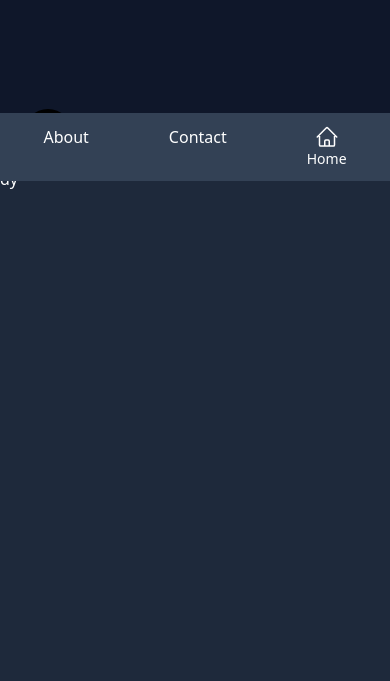
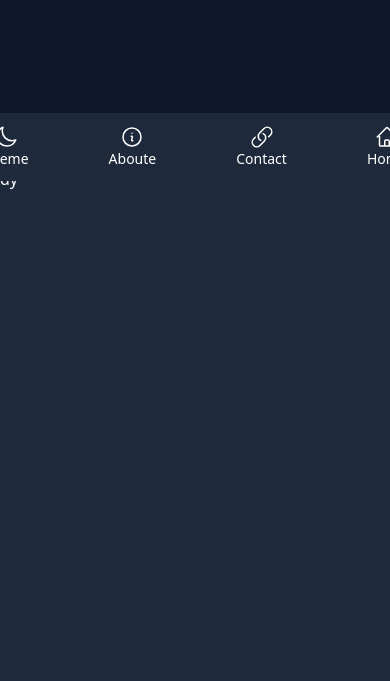
Before and after one commit to BornaAlizadeh/BornaALZ, a website: page index.html in a window 390 px wide. Shown: the part 663-1344 px from the top of the page. Drawn offline with Linux system fonts and the light colour scheme.

Commit message:
Add files via upload

```diff
--- a/index.html
+++ b/index.html
@@ -16,12 +16,12 @@
 
 
   <div class="w-full h-auto dark:bg-[#C9DABF] bg-slate-950 bg-opacity-85 flex justify-center border-b-2 border-slate-950 ">
-    <button onclick="addClass()" class="p-3 text-orange-500 duration-200 fixed bottom-6 left-6 md:bottom-2 md:left-2 bg-black rounded-full">
+    <button onclick="addClass()" class="p-3 hidden md:flex text-orange-500 duration-200 fixed bottom-6 left-6 md:bottom-2 md:left-2 bg-black rounded-full">
       <svg xmlns="http://www.w3.org/2000/svg" fill="none" viewBox="0 0 24 24" stroke-width="1.5" stroke="currentColor" class="size-6">
         <path stroke-linecap="round" stroke-linejoin="round" d="M21.752 15.002A9.72 9.72 0 0 1 18 15.75c-5.385 0-9.75-4.365-9.75-9.75 0-1.33.266-2.597.748-3.752A9.753 9.753 0 0 0 3 11.25C3 16.635 7.365 21 12.75 21a9.753 9.753 0 0 0 9.002-5.998Z" />
       </svg>
     </button>
-      <div class="container flex justify-between items-center">
+      <div class="container flex md:justify-between md:items-center">
         <label for="" class="p-4 text-3xl font-bold bg-gradient-to-br from-yellow-400 to-orange-500 bg-clip-text text-transparent">Borna ALZ</label>
         <nav class="lg:flex justify-center hidden">
           <a href="" class="p-3 font-medium hover:text-orange-500 duration-200 ">Home</a>
@@ -34,7 +34,7 @@
         <i class="fa-solid fa-bars duration-200"></i>
       </div> -->
       <!-- -------------------------------- -->
-      <div class="bg-slate-700 w-full h-14 flex items-center justify-center md:hidden bottom-0 fixed  duration-200" id="menu">
+      <div class="bg-slate-800 w-full h-14 flex items-center justify-center md:hidden bottom-0 fixed  duration-200" id="menu">
         <nav class="flex flex-row-reverse">
           <a id="hlink" href="" class="px-10 py-3 text-sm text-white font-medium hover:text-orange-500 duration-200 flex justify-center flex-col items-center">
             <svg xmlns="http://www.w3.org/2000/svg" fill="none" viewBox="0 0 24 24" stroke-width="1.5" stroke="currentColor" class="size-6">
@@ -42,9 +42,24 @@
             </svg>
             Home
           </a>
-          <a id="hlink" href="hlink" class="px-10 py-3 text-white font-medium hover:text-orange-500 duration-200 ">Contact</a>
-          <a id="hlink" href="" class="px-10 py-3 text-white font-medium hover:text-orange-500 duration-200 ">About</a>
-
+          <a id="hlink" href="" class="px-10 py-3 text-sm text-white font-medium hover:text-orange-500 duration-200 flex justify-center flex-col items-center">
+            <svg xmlns="http://www.w3.org/2000/svg" fill="none" viewBox="0 0 24 24" stroke-width="1.5" stroke="currentColor" class="size-6">
+              <path stroke-linecap="round" stroke-linejoin="round" d="M13.19 8.688a4.5 4.5 0 0 1 1.242 7.244l-4.5 4.5a4.5 4.5 0 0 1-6.364-6.364l1.757-1.757m13.35-.622 1.757-1.757a4.5 4.5 0 0 0-6.364-6.364l-4.5 4.5a4.5 4.5 0 0 0 1.242 7.244" />
+            </svg>
+            Contact
+          </a>
+          <a id="hlink" href="" class="px-10 py-3 text-sm text-white font-medium hover:text-orange-500 duration-200 flex justify-center flex-col items-center">
+            <svg xmlns="http://www.w3.org/2000/svg" fill="none" viewBox="0 0 24 24" stroke-width="1.5" stroke="currentColor" class="size-6">
+              <path stroke-linecap="round" stroke-linejoin="round" d="m11.25 11.25.041-.02a.75.75 0 0 1 1.063.852l-.708 2.836a.75.75 0 0 0 1.063.853l.041-.021M21 12a9 9 0 1 1-18 0 9 9 0 0 1 18 0Zm-9-3.75h.008v.008H12V8.25Z" />
+            </svg>
+            Aboute
+          </a>
+          <button onclick="addClass()" class="font-medium px-10 hover:text-orange-500 py-3 text-sm text-white duration-200 flex justify-center flex-col items-center">
+            <svg xmlns="http://www.w3.org/2000/svg" fill="none" viewBox="0 0 24 24" stroke-width="1.5" stroke="currentColor" class="size-6">
+              <path stroke-linecap="round" stroke-linejoin="round" d="M21.752 15.002A9.72 9.72 0 0 1 18 15.75c-5.385 0-9.75-4.365-9.75-9.75 0-1.33.266-2.597.748-3.752A9.753 9.753 0 0 0 3 11.25C3 16.635 7.365 21 12.75 21a9.753 9.753 0 0 0 9.002-5.998Z" />
+            </svg>
+            Theme
+          </button>
         </nav>
       </div>
   </div>
@@ -61,7 +76,7 @@
       </label>
       <div id="talkw" class="flex flex-col justify-center items-center relative bottom-14 ">
         <!-- <img class="lg:w-96 w-60" src="./images/letter-b.png" alt="" onmousedown="return false" oncopy="return false" onselectstart="return false" oncontextmenu="return false"> -->
-        <label class="lg:text-5xl text-4xl my-6 font-bold" for="">Talk with me</label>
+        <label class="lg:text-5xl text-4xl my-6 font-bold" for="">Test text v1</label>
         <div class="flex">
           <a class=" hover:bg-slate-800 text-white  duration-200 text-lg bg-slate-950 flex w-32 px-3 py-2 rounded-xl m-1 justify-center items-center" href="https://t.me/Bornaalz">
             <svg xmlns="http://www.w3.org/2000/svg" width="18" height="18" fill="currentColor" class="bi bi-telegram" viewBox="0 0 16 16">
@@ -69,13 +84,13 @@
             </svg>
             <span class="mx-1">Telegram</span>
           </a>
-          <a class="text-lg items-center text-white  w-32 justify-center bg-slate-950 flex px-3 py-2 m-1 rounded-xl " href="">
+          <a class="hover:bg-slate-800 text-lg duration-200 items-center text-white  w-32 justify-center bg-slate-950 flex px-3 py-2 m-1 rounded-xl " href="">
             <svg xmlns="http://www.w3.org/2000/svg" width="18" height="18" fill="currentColor" class=" bi bi-discord" viewBox="0 0 16 16">
               <path d="M13.545 2.907a13.2 13.2 0 0 0-3.257-1.011.05.05 0 0 0-.052.025c-.141.25-.297.577-.406.833a12.2 12.2 0 0 0-3.658 0 8 8 0 0 0-.412-.833.05.05 0 0 0-.052-.025c-1.125.194-2.22.534-3.257 1.011a.04.04 0 0 0-.021.018C.356 6.024-.213 9.047.066 12.032q.003.022.021.037a13.3 13.3 0 0 0 3.995 2.02.05.05 0 0 0 .056-.019q.463-.63.818-1.329a.05.05 0 0 0-.01-.059l-.018-.011a9 9 0 0 1-1.248-.595.05.05 0 0 1-.02-.066l.015-.019q.127-.095.248-.195a.05.05 0 0 1 .051-.007c2.619 1.196 5.454 1.196 8.041 0a.05.05 0 0 1 .053.007q.121.1.248.195a.05.05 0 0 1-.004.085 8 8 0 0 1-1.249.594.05.05 0 0 0-.03.03.05.05 0 0 0 .003.041c.24.465.515.909.817 1.329a.05.05 0 0 0 .056.019 13.2 13.2 0 0 0 4.001-2.02.05.05 0 0 0 .021-.037c.334-3.451-.559-6.449-2.366-9.106a.03.03 0 0 0-.02-.019m-8.198 7.307c-.789 0-1.438-.724-1.438-1.612s.637-1.613 1.438-1.613c.807 0 1.45.73 1.438 1.613 0 .888-.637 1.612-1.438 1.612m5.316 0c-.788 0-1.438-.724-1.438-1.612s.637-1.613 1.438-1.613c.807 0 1.451.73 1.438 1.613 0 .888-.631 1.612-1.438 1.612"/>
             </svg><span class="mx-1">Discord</span>
           </a>
         </div>
-        <a class="text-lg text-white  bg-slate-950 flex w-32 px-3 py-2 rounded-xl m-1 justify-center items-center" href="https://instagram.com/vboriii">
+        <a class="hover:bg-slate-800 text-lg duration-200 text-white  bg-slate-950 flex w-32 px-3 py-2 rounded-xl m-1 justify-center items-center" href="https://instagram.com/vboriii">
           <svg xmlns="http://www.w3.org/2000/svg" width="18" height="18" fill="currentColor" class="bi bi-instagram" viewBox="0 0 16 16">
             <path d="M8 0C5.829 0 5.556.01 4.703.048 3.85.088 3.269.222 2.76.42a3.9 3.9 0 0 0-1.417.923A3.9 3.9 0 0 0 .42 2.76C.222 3.268.087 3.85.048 4.7.01 5.555 0 5.827 0 8.001c0 2.172.01 2.444.048 3.297.04.852.174 1.433.372 1.942.205.526.478.972.923 1.417.444.445.89.719 1.416.923.51.198 1.09.333 1.942.372C5.555 15.99 5.827 16 8 16s2.444-.01 3.298-.048c.851-.04 1.434-.174 1.943-.372a3.9 3.9 0 0 0 1.416-.923c.445-.445.718-.891.923-1.417.197-.509.332-1.09.372-1.942C15.99 10.445 16 10.173 16 8s-.01-2.445-.048-3.299c-.04-.851-.175-1.433-.372-1.941a3.9 3.9 0 0 0-.923-1.417A3.9 3.9 0 0 0 13.24.42c-.51-.198-1.092-.333-1.943-.372C10.443.01 10.172 0 7.998 0zm-.717 1.442h.718c2.136 0 2.389.007 3.232.046.78.035 1.204.166 1.486.275.373.145.64.319.92.599s.453.546.598.92c.11.281.24.705.275 1.485.039.843.047 1.096.047 3.231s-.008 2.389-.047 3.232c-.035.78-.166 1.203-.275 1.485a2.5 2.5 0 0 1-.599.919c-.28.28-.546.453-.92.598-.28.11-.704.24-1.485.276-.843.038-1.096.047-3.232.047s-2.39-.009-3.233-.047c-.78-.036-1.203-.166-1.485-.276a2.5 2.5 0 0 1-.92-.598 2.5 2.5 0 0 1-.6-.92c-.109-.281-.24-.705-.275-1.485-.038-.843-.046-1.096-.046-3.233s.008-2.388.046-3.231c.036-.78.166-1.204.276-1.486.145-.373.319-.64.599-.92s.546-.453.92-.598c.282-.11.705-.24 1.485-.276.738-.034 1.024-.044 2.515-.045zm4.988 1.328a.96.96 0 1 0 0 1.92.96.96 0 0 0 0-1.92m-4.27 1.122a4.109 4.109 0 1 0 0 8.217 4.109 4.109 0 0 0 0-8.217m0 1.441a2.667 2.667 0 1 1 0 5.334 2.667 2.667 0 0 1 0-5.334"/>
           </svg>
```
